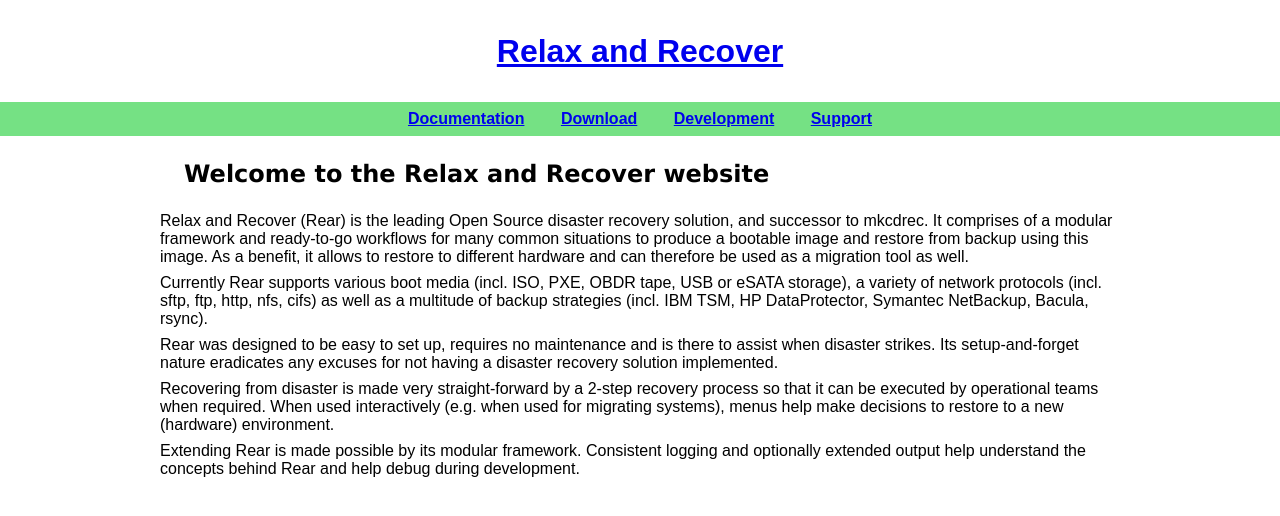
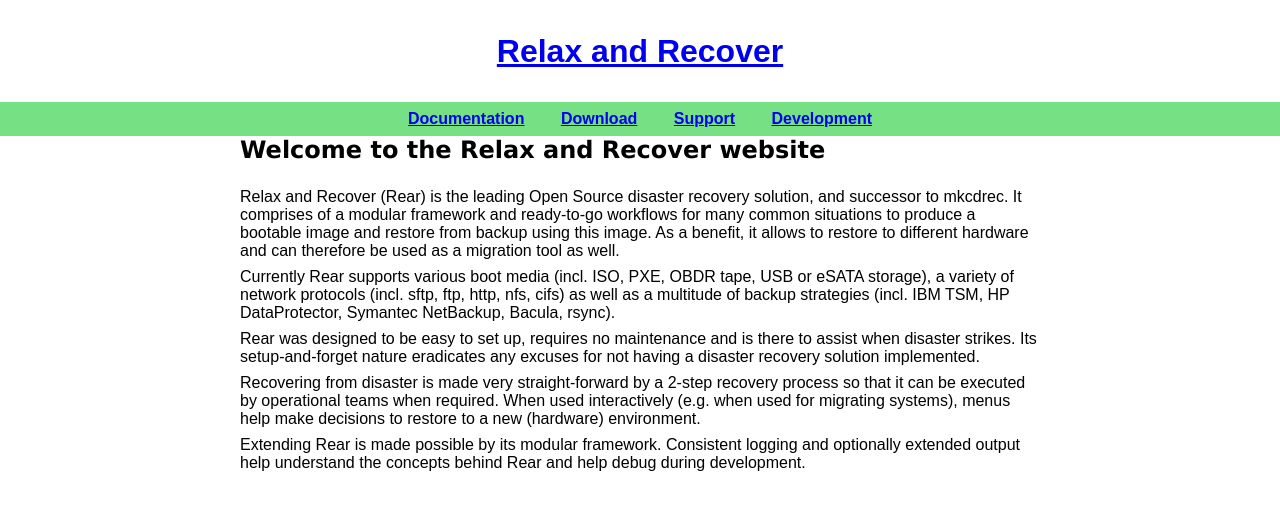
Before and after one commit to rear/rear.github.com, a Jekyll site: the page built from index.md, in a window 1280 px wide. Shown: the top 516 px of the page. Built offline with Jekyll 4.4.1, drawn with Linux system fonts in a browser that asks for light colours.

Commit message:
- Minor cosmetic changes

```diff
--- a/_layouts/default.html
+++ b/_layouts/default.html
@@ -10,8 +10,8 @@
   <ul>
     <li><a href="/documentation/">Documentation</a></li>
     <li><a href="/download/">Download</a></li>
+    <li><a href="/support/">Support</a></li>
     <li><a href="/development/">Development</a></li>
-    <li><a href="/support/">Support</a></li>
   </ul>
 </div>
 
--- a/css/default.css
+++ b/css/default.css
@@ -12,7 +12,7 @@
 
 h2 {
     font-family: Verdana, Arial, sans-serif;
-    margin: 1em;
+    margin-bottom: 1em;
 }
 
 .header ul {
@@ -28,7 +28,7 @@
 }
 
 .content {
-    max-width: 60em;
+    max-width: 50em;
     margin: 0 auto;
 }
 
```
